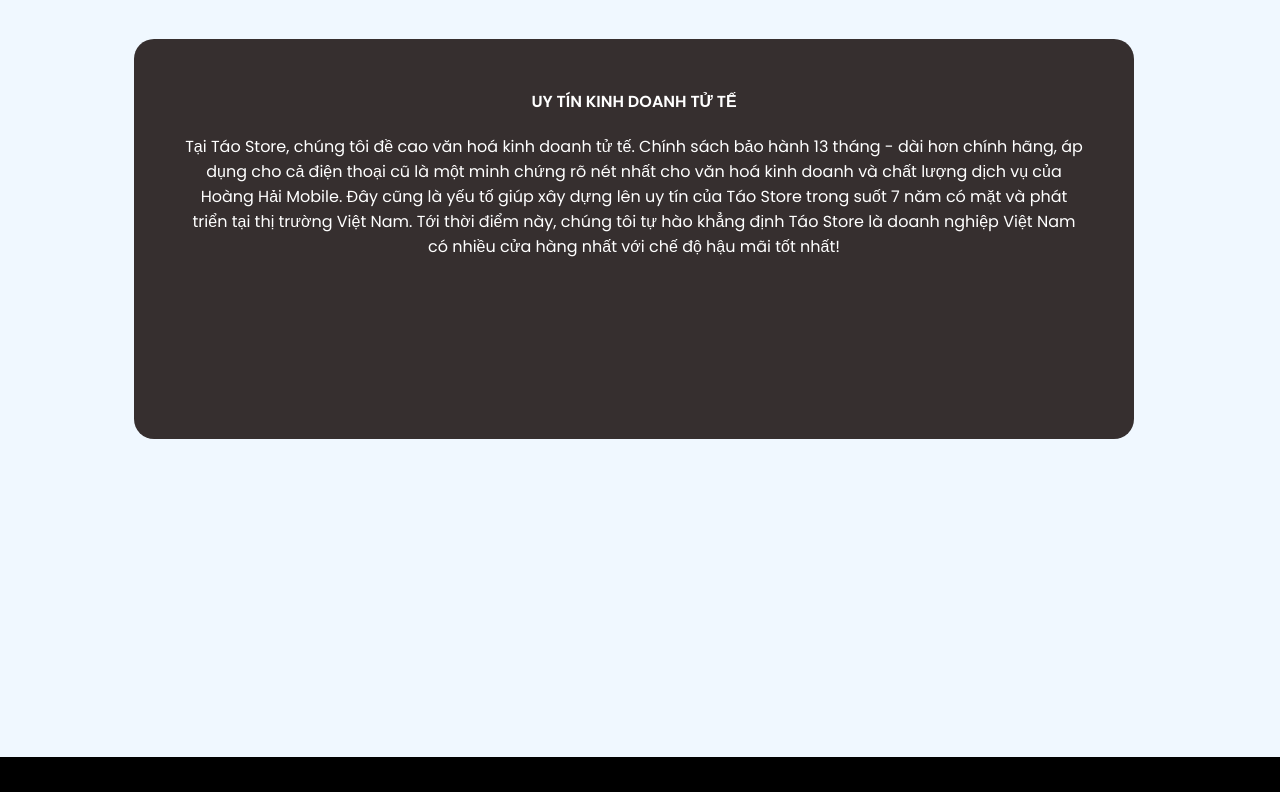
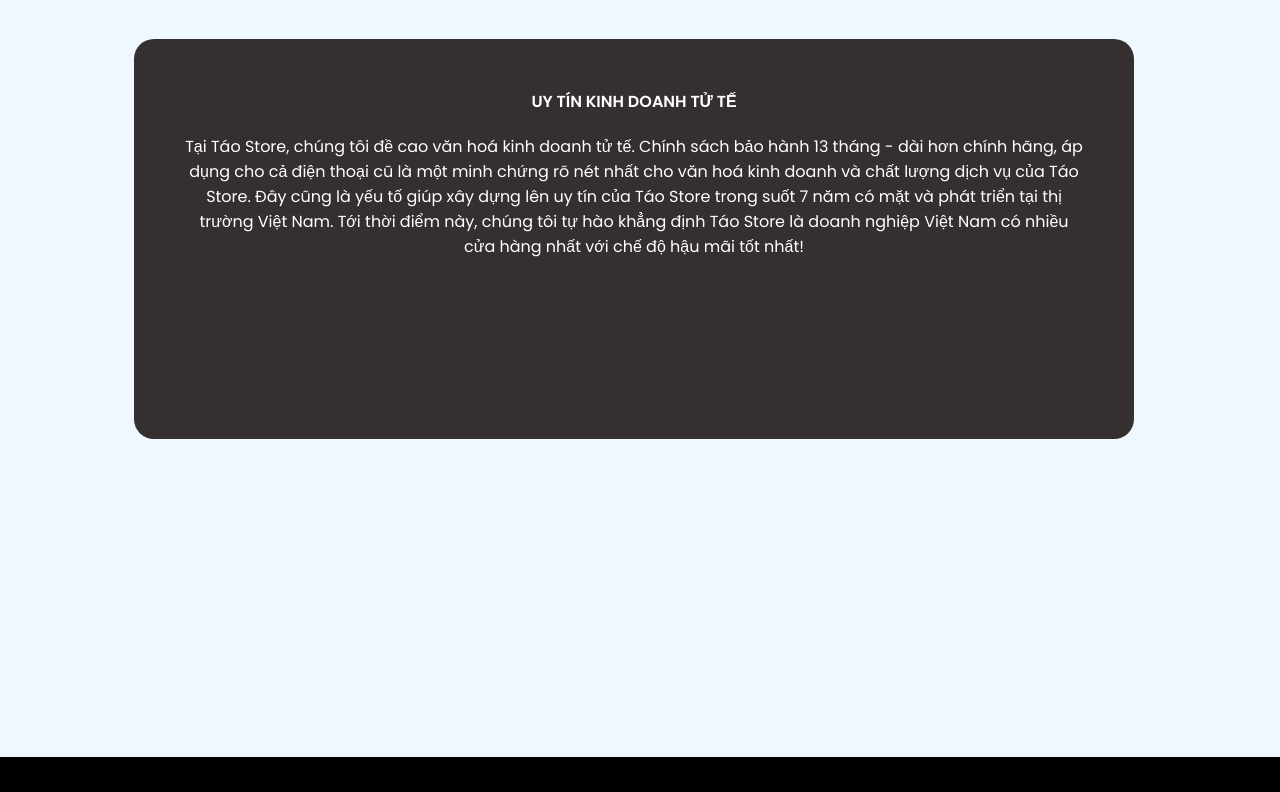
Before and after one commit to KuDoo611/Nhom2BTL, a plain HTML site: page index.html in a window 1280 px wide. Shown: the part 3940-4732 px from the top of the page. Drawn offline with nearby package versions, Linux system fonts and the light colour scheme.

Commit message:
Update index.html

```diff
--- a/index.html
+++ b/index.html
@@ -242,7 +242,7 @@
                         <p>Tại Táo Store, chúng tôi đề cao văn hoá kinh doanh tử tế.
                             Chính sách bảo hành 13 tháng - dài hơn chính hãng, áp dụng
                             cho cả điện thoại cũ là một minh chứng rõ nét nhất cho văn
-                            hoá kinh doanh và chất lượng dịch vụ của Hoàng Hải Mobile.
+                            hoá kinh doanh và chất lượng dịch vụ của Táo Store.
                             Đây cũng là yếu tố giúp xây dựng lên uy tín của Táo Store
                             trong suốt 7 năm có mặt và phát triển tại thị trường Việt Nam.
                             Tới thời điểm này, chúng tôi tự hào khẳng định Táo Store
```
